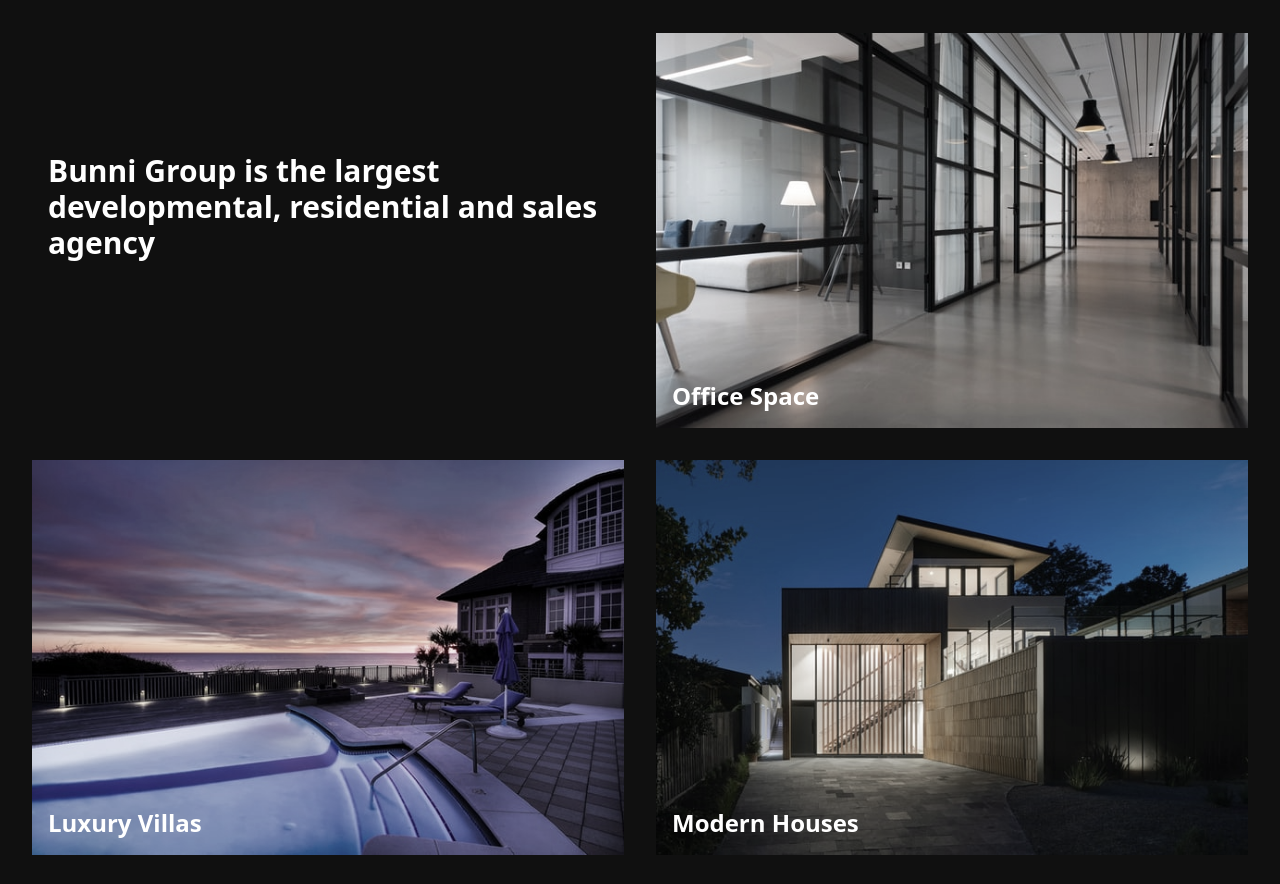
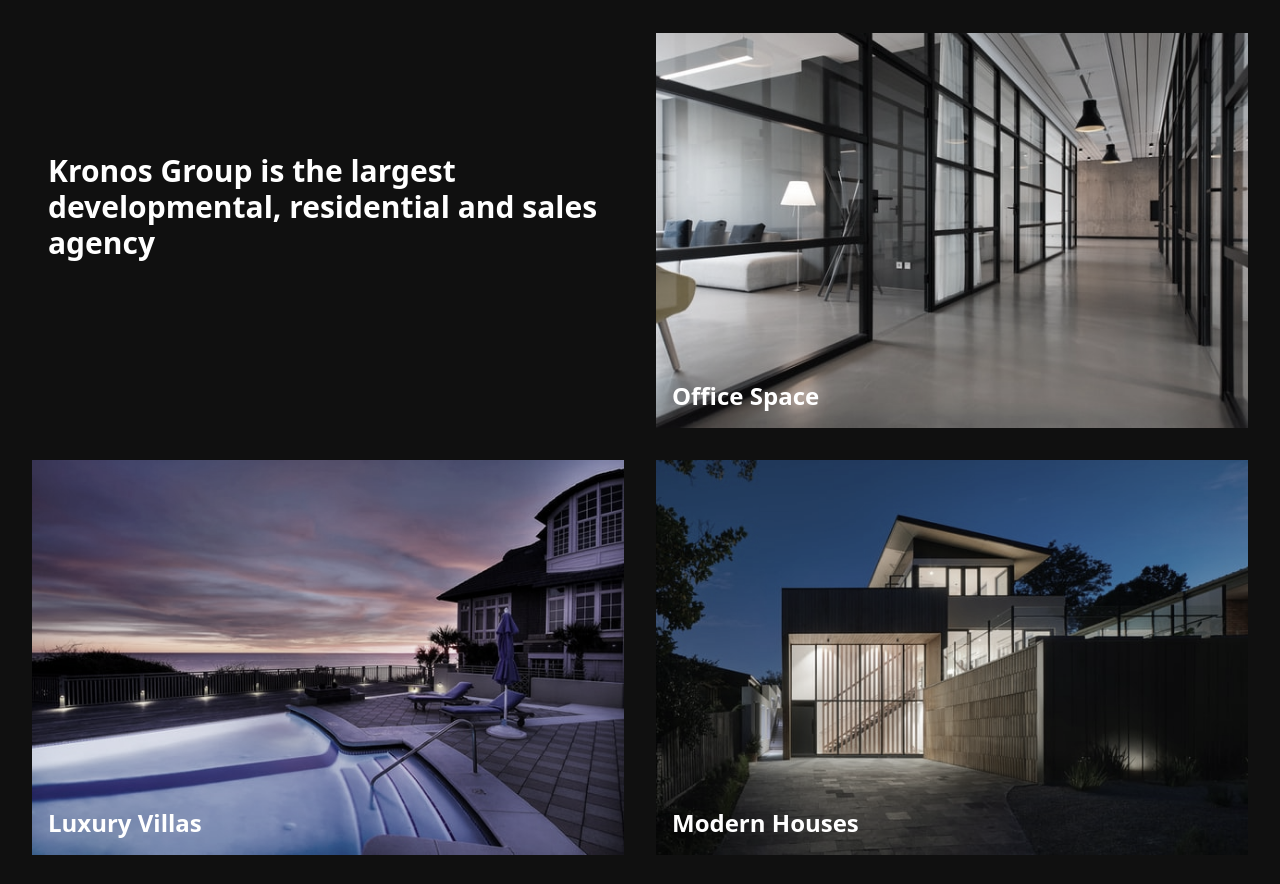
Before and after one commit to cerlans/Kronos-RealEstate, a plain HTML site: page index.html in a window 1280 px wide. Shown: the part 1160-2044 px from the top of the page. Drawn offline with nearby package versions, Linux system fonts and the light colour scheme.

Commit message:
Update index.html

```diff
--- a/index.html
+++ b/index.html
@@ -295,7 +295,7 @@
                <!--Flex parent that will activate at SM breakpoint-->
                <div class='sm:flex sm:items-center'>
                   <div class='pb-20 sm:mt-8 sm:mr-8 sm:flex-1'>
-                     <h2 class='font-semibold text-3xl p-4'>Bunni Group is the largest developmental, residential  and sales agency</h2>
+                     <h2 class='font-semibold text-3xl p-4'>Kronos Group is the largest developmental, residential  and sales agency</h2>
                   </div>
                   <!--INDIVIDUAL IMAGE CONTAINERS-->
                   <div class='relative mt-4 mb-4 cursor-pointer sm:flex-1  '>
```
